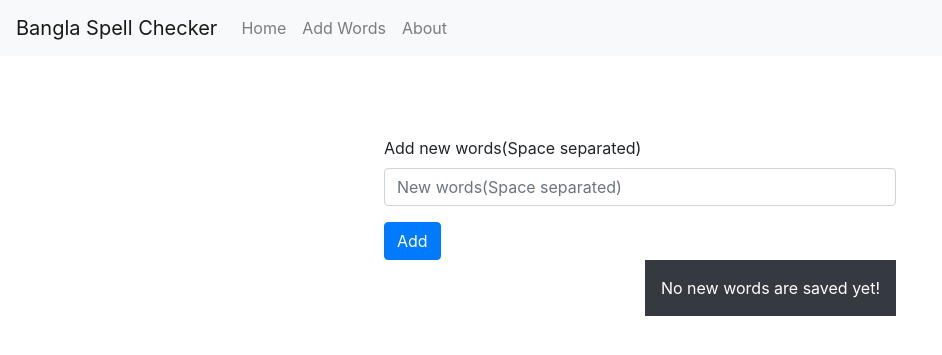
After one commit to symoon23/bangla-spell-checker, a Django app: page /add_word/ in a window 1280 px wide. The commit adds this page. Shown: the top 355 px of the page, without its empty margins (0-942 px from the left). Run offline with Django 3.2, Linux system fonts and the light colour scheme; some libraries are stand-ins or nearby versions.

Commit message:
About page | Add words page

```diff
--- a/BanglaSpellCheckerDj/urls.py
+++ b/BanglaSpellCheckerDj/urls.py
@@ -15,9 +15,11 @@ Including another URLconf
 """
 from django.contrib import admin
 from django.urls import path, include
-from main_app.views import MainApp
+from main_app.views import MainApp, AddWord, About
 
 urlpatterns = [
     path('admin/', admin.site.urls),
     path('', MainApp.as_view()),
+    path('add_word/', AddWord.as_view()),
+    path('about/', About.as_view()),
 ]
--- a/main_app/spell_checker/list.txt
+++ b/main_app/spell_checker/list.txt
@@ -1002,3 +1002,5 @@
 মহাদেশ
 সোনার
 বাংলা
+তোমায়
+ভালোবাসি
--- /dev/null
+++ b/main_app/templates/addWord.html
@@ -0,0 +1,28 @@
+{% extends "base.html" %}
+{% block body%}
+    <div style="margin-left: 30%; margin-right: 30%; margin-top: 5em">
+        <form method="POST" action="/add_word/">
+            {% csrf_token %}
+            <div class="form-group">
+                <label for="exampleInputEmail1">Add new words(Space separated)</label>
+                <input name="new_sentence" type="text" class="form-control" id="exampleInputEmail1" aria-describedby="emailHelp"
+                    placeholder="New words(Space separated)" value="{{new_sentence}}">
+            </div>
+            <button type="submit" class="btn btn-primary">Add</button>
+        </form>
+        <div class="float-md-right">
+            {% if result %}
+                <div class="p-3 mb-2 bg-success text-white">{{new_sentence}} added successfully</div>
+                {% for answer in answer_list %}
+                    {% if answer.correct %}
+                        <div class="p-3 mb-2 bg-success text-white">{{answer.word}} added</div>
+                    {% else %}
+                        <div class="p-3 mb-2 bg-danger text-white">{{answer.word}} -> exists already</div >
+                    {% endif %}
+                {% endfor %}
+            {% else %}
+                <div class="p-3 mb-2 bg-dark text-white">No new words are saved yet!</div >
+            {% endif %}
+        </div>
+    </div>
+{% endblock %}
--- /dev/null
+++ b/main_app/templates/base.html
@@ -0,0 +1,44 @@
+<!DOCTYPE html>
+
+<head>
+    <title>Bangla Spell Checker</title>
+    {% load bootstrap4 %}
+
+    {# Load CSS and JavaScript #}
+    {% bootstrap_css %}
+    {% bootstrap_javascript jquery='full' %}
+
+    {# Display django.contrib.messages as Bootstrap alerts #}
+    {% bootstrap_messages %}
+</head>
+
+<nav class="navbar navbar-expand-lg navbar-light bg-light">
+    <a class="navbar-brand" href="#">Bangla Spell Checker</a>
+    <button class="navbar-toggler" type="button" data-toggle="collapse" data-target="#navbarNav"
+        aria-controls="navbarNav" aria-expanded="false" aria-label="Toggle navigation">
+        <span class="navbar-toggler-icon"></span>
+    </button>
+    <div class="collapse navbar-collapse" id="navbarNav">
+        <ul class="navbar-nav">
+            <li class="nav-item">
+                <a class="nav-link" href="/">Home <span class="sr-only">(current)</span></a>
+            </li>
+            <li class="nav-item">
+                <a class="nav-link" href="/add_word">Add Words</a>
+            </li>
+            <li class="nav-item">
+                <a class="nav-link" href="/about">About</a>
+            </li>
+            <!-- <li class="nav-item">
+                <a class="nav-link disabled" href="#">Disabled</a>
+            </li> -->
+        </ul>
+    </div>
+</nav>
+
+<body>
+    {% block body %}
+    {% endblock %}
+</body>
+
+</html>
--- a/main_app/views.py
+++ b/main_app/views.py
@@ -14,3 +14,21 @@ class MainApp(View):
         result = Main().getResult(query_sentence)
         print(query_sentence)
         return render(request, self.template_name, {'result': 'response', 'query_sentence': query_sentence, 'answer_list': result})
+
+class AddWord(View):
+    template_name = 'addWord.html'
+
+    def get(self, request, *args, **kwargs):
+        return render(request, self.template_name, {'result': '', 'new_sentence': '', 'answer_list': []})
+
+    def post(self, request, *args, **kwargs):
+        new_sentence = request.POST['new_sentence']
+        result = Main().addNewWord(new_sentence)
+        print(new_sentence)
+        return render(request, self.template_name, {'result': 'response', 'new_sentence': new_sentence, 'answer_list': result})
+
+class About(View):
+    template_name = 'about.html'
+
+    def get(self, request, *args, **kwargs):
+        return render(request, self.template_name)
```
Also changed, not shown: main_app/spell_checker/main.py (+32 -0 lines), main_app/templates/about.html (added, +34 -0 lines), main_app/templates/index.html (+7 -22 lines), main_app/templates/aqib.jpg (added), main_app/templates/sym.jpg (added).
